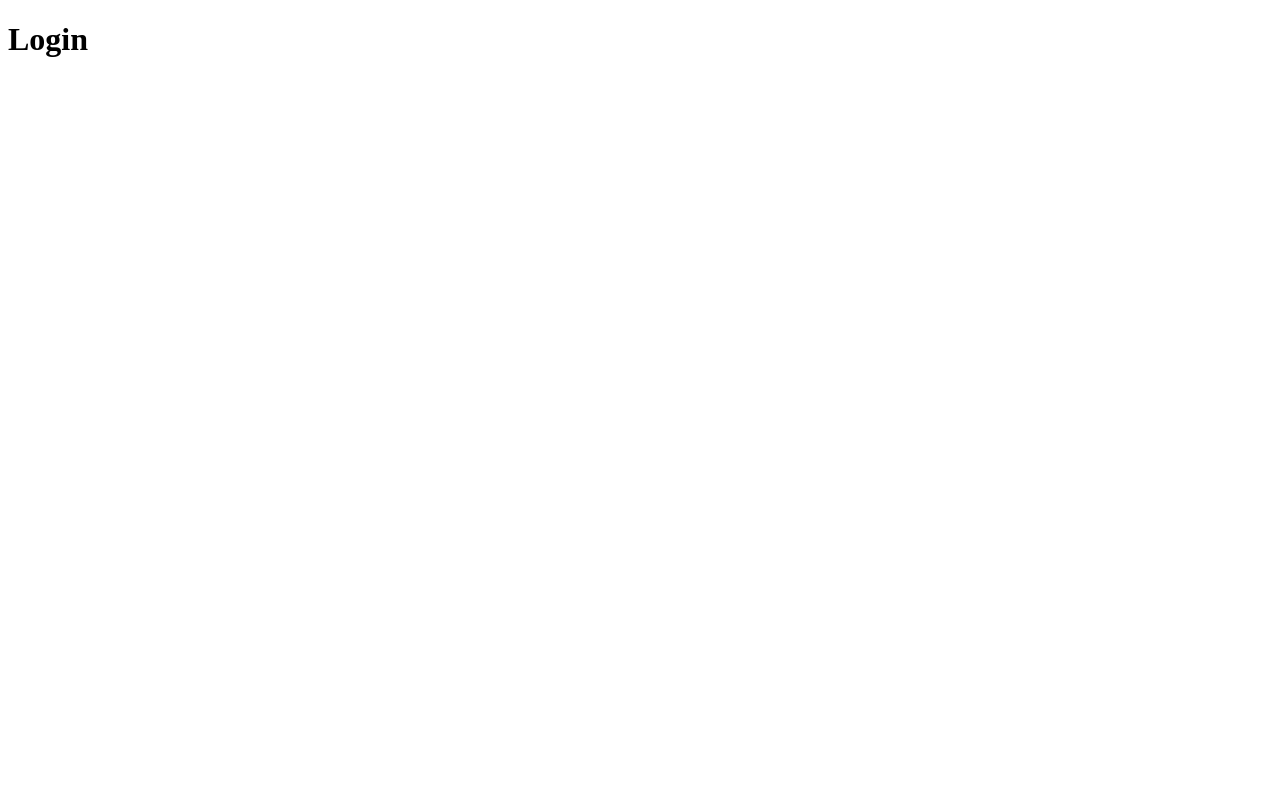
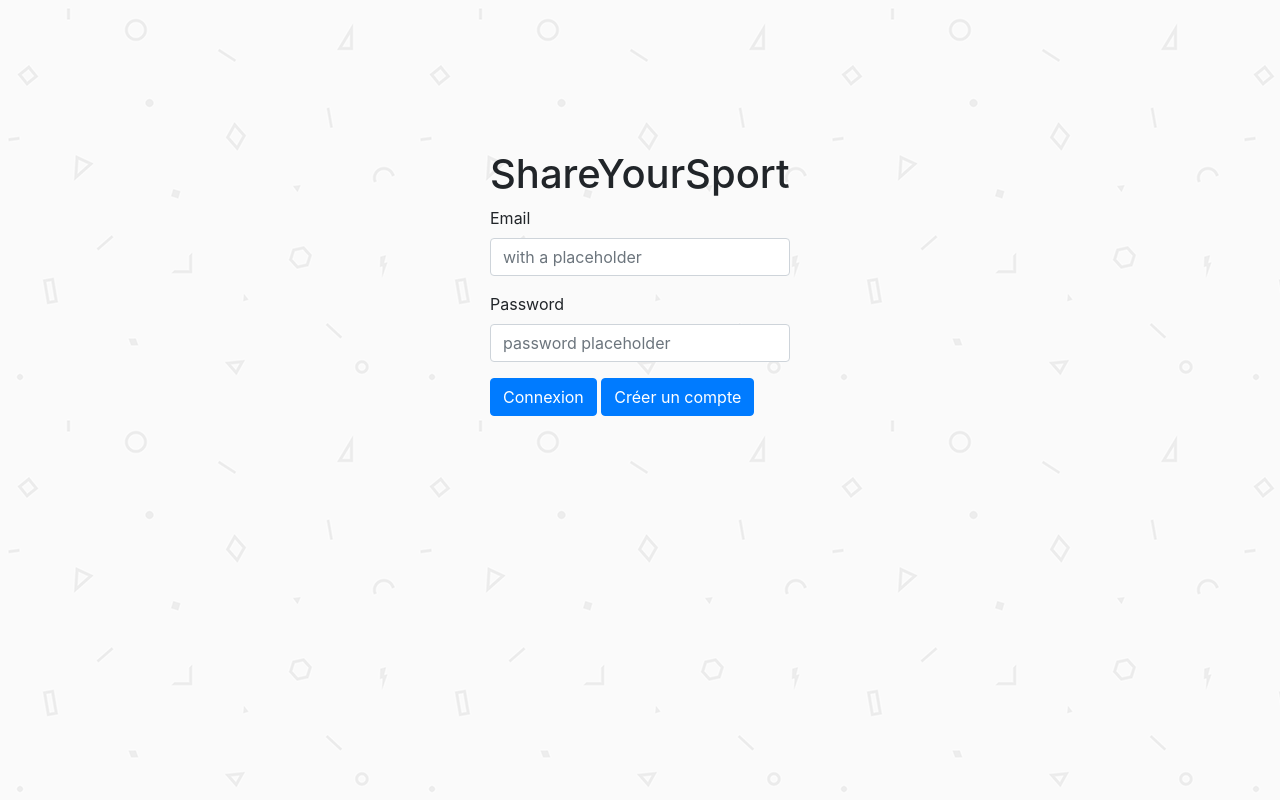
Before and after one commit to Mqassou/ShareYourSportWeb, a React (Create React App) app in the folder react_js_redux/share-your-sport/: page / in a window 1280 px wide. Built offline with nearby package versions, Linux system fonts and the light colour scheme.

Commit message:
creation formulaire page login

```diff
--- a/react_js_redux/share-your-sport/package.json
+++ b/react_js_redux/share-your-sport/package.json
@@ -3,9 +3,11 @@
   "version": "0.1.0",
   "private": true,
   "dependencies": {
+    "bootstrap": "^4.0.0-beta.3",
     "react": "^16.2.0",
     "react-dom": "^16.2.0",
-    "react-scripts": "1.1.0"
+    "react-scripts": "1.1.0",
+    "reactstrap": "^5.0.0-alpha.4"
   },
   "scripts": {
     "start": "react-scripts start",
--- a/react_js_redux/share-your-sport/src/App.js
+++ b/react_js_redux/share-your-sport/src/App.js
@@ -1,7 +1,8 @@
 import React from 'react';
 import ReactDOM from 'react-dom';
-import {Login} from './components/login';
+import {LoginContainer} from './containers/loginContainer';
+import 'bootstrap/dist/css/bootstrap.css';
 import registerServiceWorker from './registerServiceWorker';
 
-ReactDOM.render(<Login />, document.getElementById('root'));
+ReactDOM.render(<LoginContainer />, document.getElementById('root'));
 registerServiceWorker();
--- a/react_js_redux/share-your-sport/src/components/login.js
+++ b/react_js_redux/share-your-sport/src/components/login.js
@@ -1,10 +1,37 @@
 import React from 'react';
 import ReactDOM from 'react-dom';
-
+import { Button, Form, FormGroup, Label, Input, FormText } from 'reactstrap';
+import '../styles/login.css';
 export class Login extends React.Component {
 
+ constructor(props) {
+    super(props);
+    this.handleChange = this.handleChange.bind(this);
+  }
+handleChange(e)
+{
+	e.target.name==='email'?this.props.onChangeConnexion({connexion:{email:e.target.value}}):this.props.onChangeConnexion({connexion:{motdepasse:e.target.value}});
+}
 
   render() {
-    return <h1>Login</h1>;
+    return (
+    	<div className="container">
+		 <Form >
+			 <h1>ShareYourSport  </h1>
+		        <FormGroup>
+		          <Label for="exampleEmail">Email</Label>
+		          <Input type="email" onChange={this.handleChange}  name="email" placeholder="with a placeholder" />
+		        </FormGroup>
+		        <FormGroup>
+		          <Label for="examplePassword">Password</Label>
+		          <Input type="password" onChange={this.handleChange} name="password"  placeholder="password placeholder" />
+		        </FormGroup>
+
+		         <Button onClick={this.props.onConnexion} color="primary">Connexion </Button>  <Button color="primary">Créer un compte</Button>
+		 </Form>
+	    </div>
+
+
+    	)
   }
 }
--- a/react_js_redux/share-your-sport/src/containers/loginContainer.js
+++ b/react_js_redux/share-your-sport/src/containers/loginContainer.js
@@ -1,10 +1,48 @@
 import React from 'react';
 import ReactDOM from 'react-dom';
+import {Login} from '../components/login'
 
-export class Login extends React.Component {
+export class LoginContainer extends React.Component {
+ constructor(props) {
+    super(props);
+
+    this.state = {
+    				connexion: {
+    				 email:'',
+    				 motdepasse:''
+    				},
+    				creerCompte: {
+    				 pseudo:'',
+    				 email:'',
+    				 motdepasse:''
+    				},
+    		};
 
 
+    this.connexion = this.connexion.bind(this);
+    this.handleChangeConnexion = this.handleChangeConnexion.bind(this);
+
+    this.creerCompte = this.creerCompte.bind(this);
+  }
+
+
+ handleChangeConnexion(newValue)
+ {
+	this.setState({
+      connexion: Object.assign({},this.state.connexion,newValue.connexion)
+    });
+ }
+
+  connexion()
+  {
+
+  }
+   creerCompte()
+  {
+
+  }
+
   render() {
-    return <h1>Login</h1>;
+    return <Login onChangeConnexion={this.handleChangeConnexion} onConnexion={this.connexion}  onCreerCompte={this.creerCompte}/>
   }
 }
--- a/react_js_redux/share-your-sport/src/styles/login.css
+++ b/react_js_redux/share-your-sport/src/styles/login.css
@@ -0,0 +1,15 @@
+body
+{
+background:url("../images/fond.png") repeat  fixed;
+}
+
+
+
+.container form
+{
+	display: block;
+	width:300px;
+	margin-right: auto;
+	margin-left: auto;
+	margin-top:150px;
+}
```
Also changed, not shown: react_js_redux/share-your-sport/src/images/fond.png (added).
